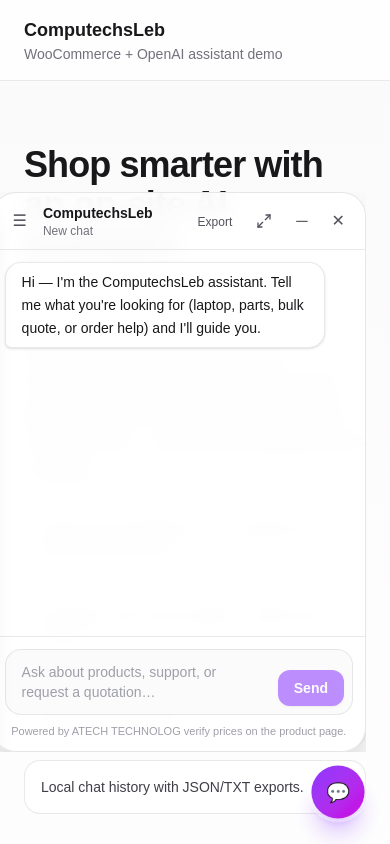
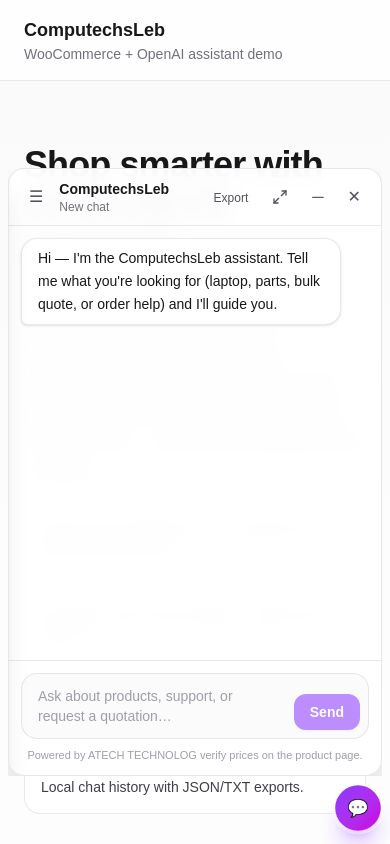
Before and after one commit to atech-company/computechs-chatbot, a Next.js app: page / in a window 390 px wide. Both pictures are taken after a click on the button "Open chat assistant". Shown: the top 844 px of the page. Built offline with nearby package versions, Linux system fonts and the light colour scheme.

Commit message:
wordpress embed v5

```diff
--- a/components/chat/ChatBubble.tsx
+++ b/components/chat/ChatBubble.tsx
@@ -17,9 +17,9 @@
       onClick={onClick}
       aria-expanded={open}
       aria-label={label}
-      className={`relative flex h-14 w-14 shrink-0 items-center justify-center rounded-full bg-gradient-to-br from-violet-600 to-fuchsia-600 text-white shadow-xl shadow-violet-600/30 ring-4 ring-white/40 transition hover:scale-105 hover:shadow-2xl dark:ring-zinc-900/40 ${open ? "scale-95 opacity-90" : ""} pointer-events-auto ${className}`}
+      className={`relative flex h-12 w-12 shrink-0 items-center justify-center rounded-full bg-gradient-to-br from-violet-600 to-fuchsia-600 text-white shadow-xl shadow-violet-600/30 ring-4 ring-white/40 transition hover:scale-105 hover:shadow-2xl sm:h-14 sm:w-14 dark:ring-zinc-900/40 ${open ? "scale-95 opacity-90" : ""} pointer-events-auto ${className}`}
     >
-      <span className="text-xl" aria-hidden>
+      <span className="text-lg sm:text-xl" aria-hidden>
         💬
       </span>
       {!open ? (
--- a/components/chat/ChatWidget.tsx
+++ b/components/chat/ChatWidget.tsx
@@ -188,7 +188,7 @@
   const shellClass =
     open && fullscreen
       ? `fixed inset-0 ${zShell} flex flex-col bg-zinc-950/45 backdrop-blur-[2px] dark:bg-black/60`
-      : `fixed bottom-6 right-6 ${zShell} flex flex-col items-end gap-3 bg-transparent`;
+      : `fixed inset-x-[max(0.5rem,env(safe-area-inset-left))] bottom-[max(0.75rem,env(safe-area-inset-bottom))] ${zShell} flex flex-col items-end gap-2 bg-transparent sm:inset-x-auto sm:bottom-6 sm:right-6 sm:gap-3`;
 
   return (
     <div className={[shellClass, wordpressEmbed ? "computechs-chat-scope" : ""].filter(Boolean).join(" ")}>
--- a/components/chat/ChatWindow.tsx
+++ b/components/chat/ChatWindow.tsx
@@ -63,13 +63,13 @@
 
   /** Docked default = former “expanded” large panel; fullscreen fills the overlay parent. */
   const dockedSize =
-    "min-h-[min(560px,calc(100dvh-7rem))] max-h-[min(88dvh,calc(100dvh-5.5rem))] w-[min(96vw,560px)]";
+    "h-[min(72dvh,640px)] max-h-[calc(100dvh-5.25rem)] w-full sm:min-h-[min(560px,calc(100dvh-7rem))] sm:max-h-[min(88dvh,calc(100dvh-5.5rem))] sm:w-[min(96vw,560px)]";
   const fullscreenSize = "h-full min-h-0 w-full max-h-full rounded-none shadow-2xl sm:rounded-2xl md:rounded-3xl";
 
   if (minimized) {
     return (
       <div
-        className={`pointer-events-auto flex max-h-14 items-center justify-between gap-2 rounded-2xl border border-zinc-200/90 bg-white/95 px-3 py-2 shadow-2xl backdrop-blur-md dark:border-zinc-700 dark:bg-zinc-950/95 w-[min(96vw,560px)]`}
+        className={`pointer-events-auto flex max-h-14 w-full items-center justify-between gap-2 rounded-2xl border border-zinc-200/90 bg-white/95 px-3 py-2 shadow-2xl backdrop-blur-md dark:border-zinc-700 dark:bg-zinc-950/95 sm:w-[min(96vw,560px)]`}
       >
         <p className="truncate text-sm font-semibold text-zinc-900 dark:text-zinc-50">{siteName}</p>
         <div className="flex shrink-0 items-center gap-1">
@@ -96,7 +96,7 @@
   return (
     <div
       className={`pointer-events-auto flex overflow-hidden border border-zinc-200/90 bg-white/95 shadow-2xl backdrop-blur-md transition-all duration-300 ease-out dark:border-zinc-700 dark:bg-zinc-950/95 ${
-        fullscreen ? fullscreenSize : `${dockedSize} rounded-3xl`
+        fullscreen ? fullscreenSize : `${dockedSize} rounded-2xl sm:rounded-3xl`
       }`}
     >
       <ChatHistorySidebar
```
